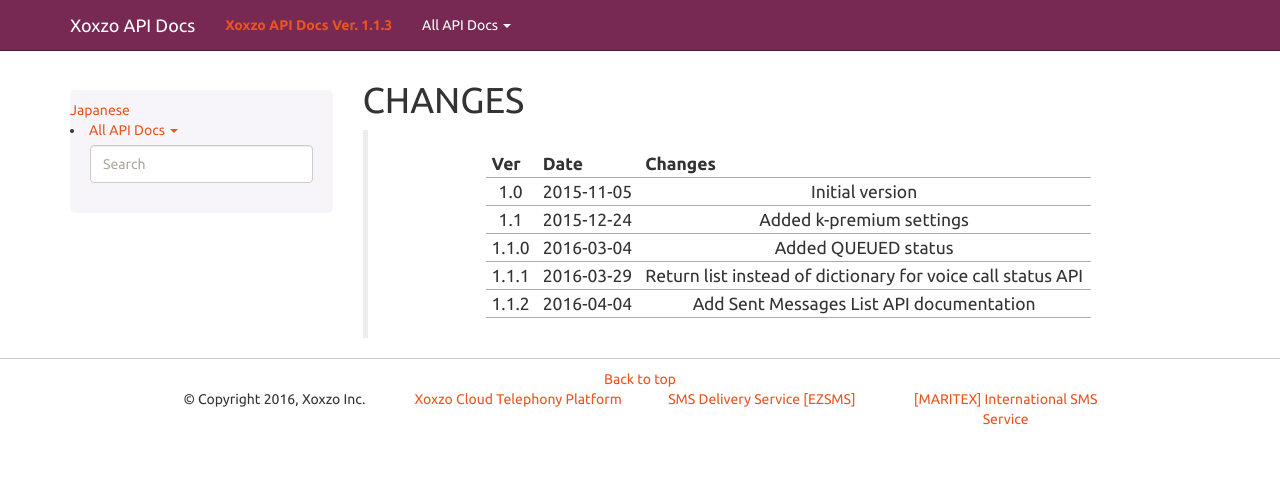
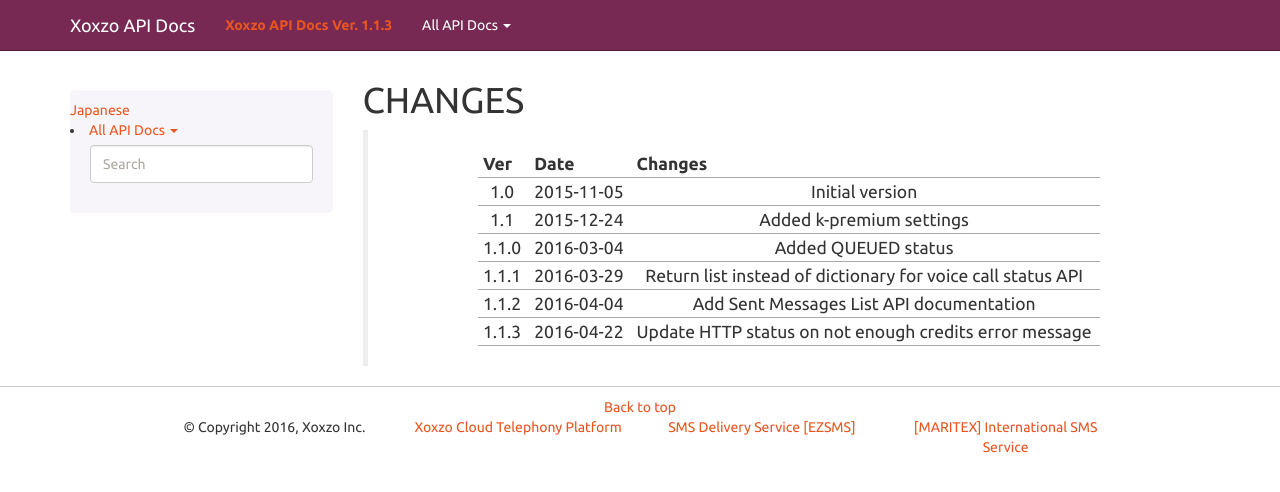
Before and after one commit to xoxzo/docs.xoxzo.com, a Sphinx documentation site: the page built from source/changes.rst, in a window 1280 px wide. Shown: the top 492 px of the page. Built offline with Sphinx 7.4.7, drawn with Linux system fonts in a browser that asks for light colours.

Commit message:
Update changes.rst for version 1.1.3

```diff
--- a/source/changes.rst
+++ b/source/changes.rst
@@ -10,4 +10,5 @@
     1.1.0       2016-03-04          Added QUEUED status
     1.1.1       2016-03-29          Return list instead of dictionary for voice call status API
     1.1.2       2016-04-04          Add Sent Messages List API documentation
+    1.1.3       2016-04-22          Update HTTP status on not enough credits error message
     =========   ==================  ===============================================================================================
```
